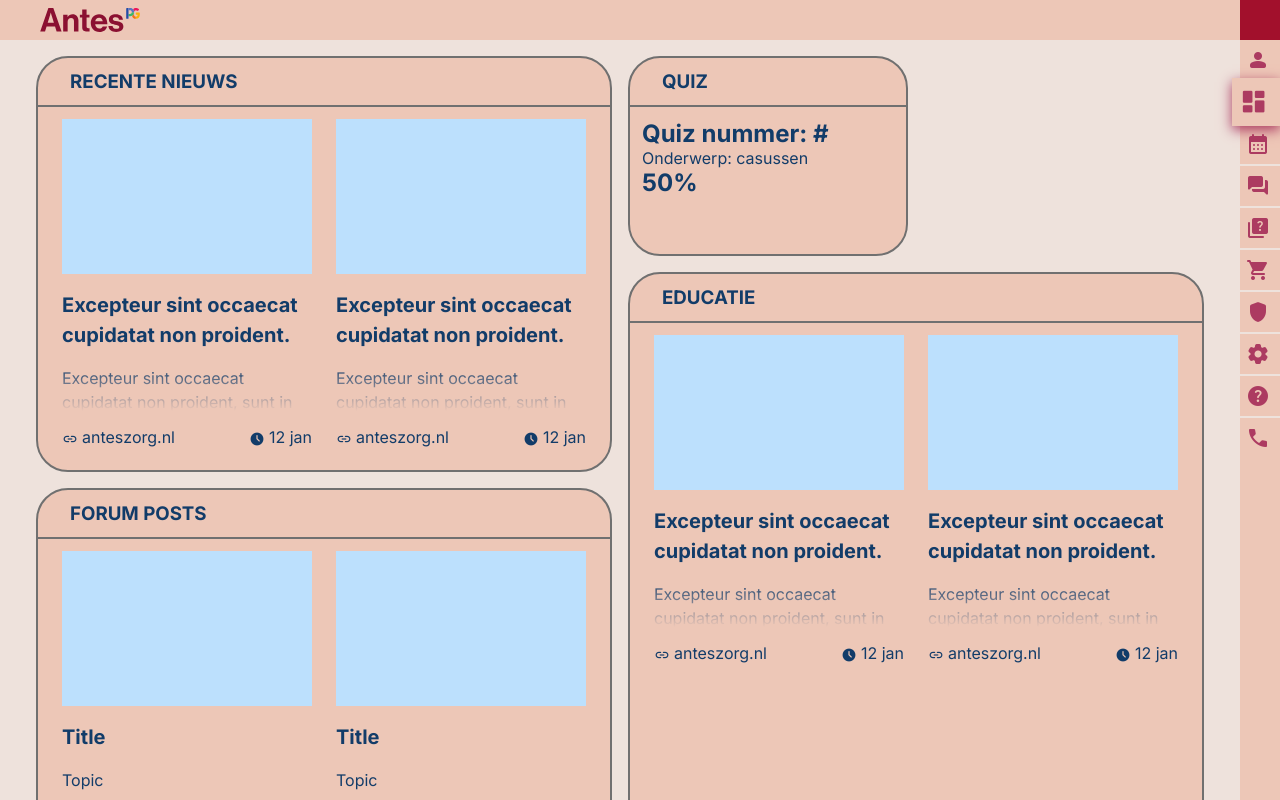
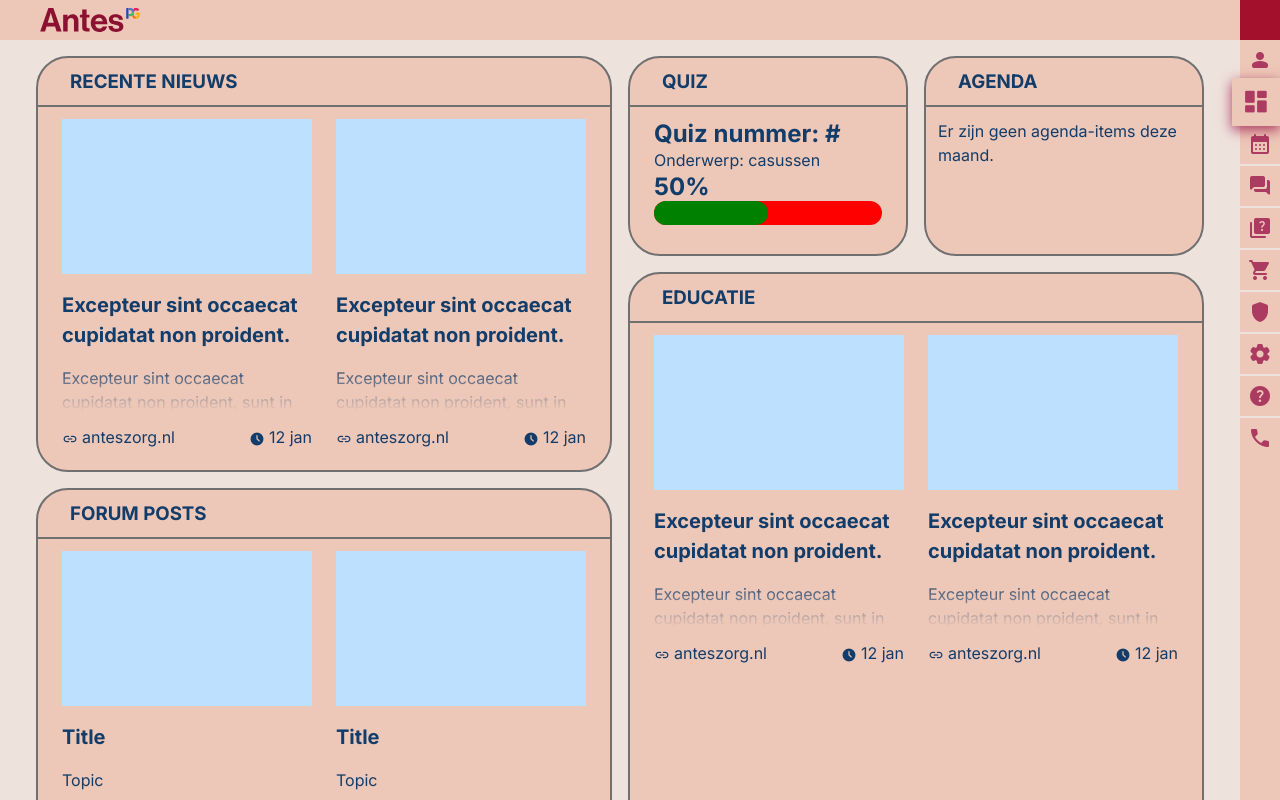
Before and after one commit to stssrn/ProjectC_Groep5, a Next.js app in the folder frontend/: page /dashboard in a window 1280 px wide. Built offline with nearby package versions, Linux system fonts and the light colour scheme.

Commit message:
Renamed CSS module, fixed agenda
Used Array.prototype.sort instead of Array.prototype.toSorted because
it's not supported for node version < 20.

```diff
--- a/frontend/app/dashboard/page.tsx
+++ b/frontend/app/dashboard/page.tsx
@@ -12,7 +12,7 @@ const Page: React.FC = () => {
       <ForumSection className={styles.forum} />
       <QuizSection className={styles.quiz} />
       <EducationSection className={styles.education} />
-      {/* <AgendaSection className={styles.quiz} /> */}
+      <AgendaSection className={styles.agenda} />
     </main>
   );
 };
--- a/frontend/lib/agenda.ts
+++ b/frontend/lib/agenda.ts
@@ -27,7 +27,8 @@ const events: AgendaEvent[] = Array.from({ length: 30 }, Math.random)
     name: Math.round(Math.random()) ? "Meeting" : "Cursus",
     date: new Date(Date.now() + x * (330 * 24 * 60 * 60 * 1000)),
   }))
-  .toSorted((a, b) => a.date.getTime() - b.date.getTime());
+
+events.sort((a, b) => a.date.getTime() - b.date.getTime());
 
 for (const date of events) {
   const month = monthFromDate(date.date);
```
Also changed, not shown: frontend/app/dashboard/QuizSection.module.css (renamed from frontend/app/dashboard/QuizSection.Module.css).
